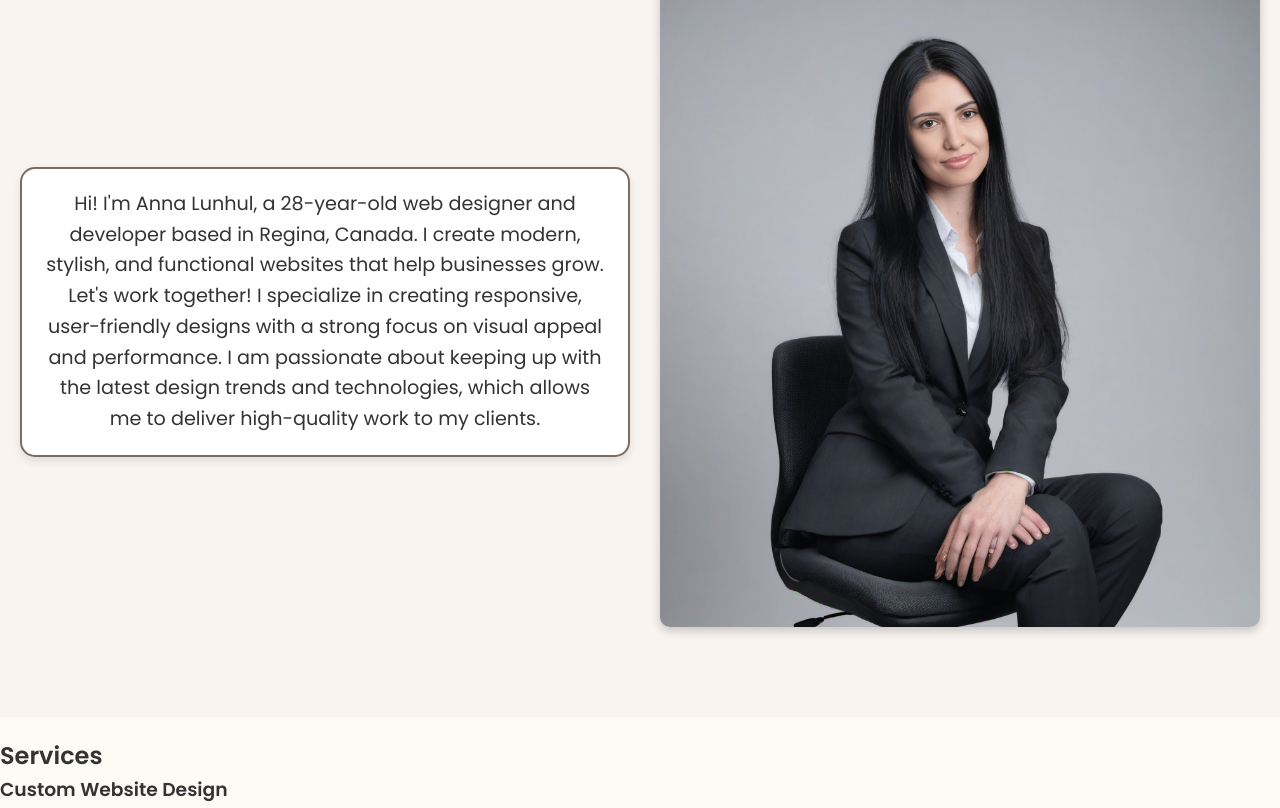
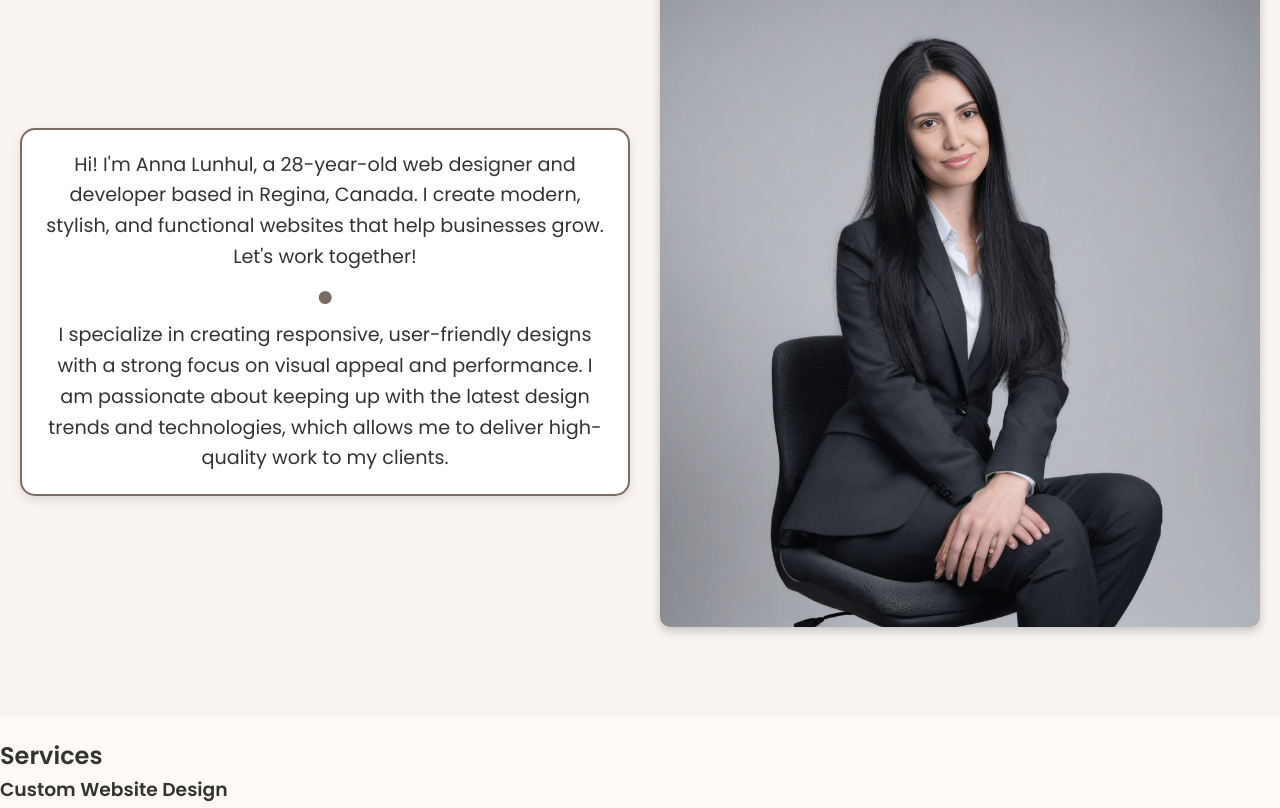
Before and after one commit to planktonchik/my-web, a plain HTML site: page index.html in a window 1280 px wide. Shown: the part 980-1788 px from the top of the page. Drawn offline with Linux system fonts and the light colour scheme.

Commit message:
1&2 section

```diff
--- a/css/styles.css
+++ b/css/styles.css
@@ -318,6 +318,14 @@ h3 {
   border-radius: 10px;
   margin-bottom: 20px; /* Відстань до наступної секції */
 }
+.divider {
+  font-size: 30px;
+  color: #7a6c61;
+  margin: 0 10px;
+  display: flex;
+  justify-content: center;
+  align-items: center;
+}
 
 /* Адаптивність для мобільних пристроїв */
 @media (max-width: 768px) {
--- a/index.html
+++ b/index.html
@@ -48,11 +48,12 @@
           <p class="about-text">
             Hi! I'm Anna Lunhul, a 28-year-old web designer and developer based
             in Regina, Canada. I create modern, stylish, and functional websites
-            that help businesses grow. Let's work together! I specialize in
-            creating responsive, user-friendly designs with a strong focus on
-            visual appeal and performance. I am passionate about keeping up with
-            the latest design trends and technologies, which allows me to
-            deliver high-quality work to my clients.
+            that help businesses grow. Let's work together!
+            <span class="divider">●</span>
+            I specialize in creating responsive, user-friendly designs with a
+            strong focus on visual appeal and performance. I am passionate about
+            keeping up with the latest design trends and technologies, which
+            allows me to deliver high-quality work to my clients.
           </p>
           <img
             src="images/003f3efe-d894-4981-af61-059b094d93d3.png"
```
